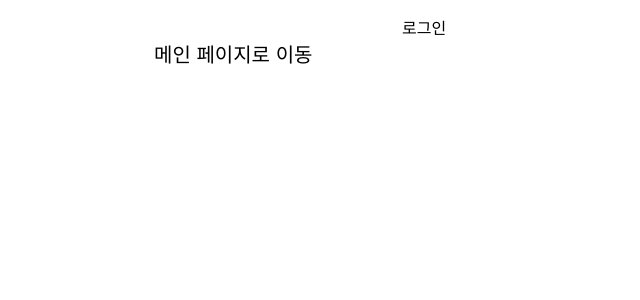
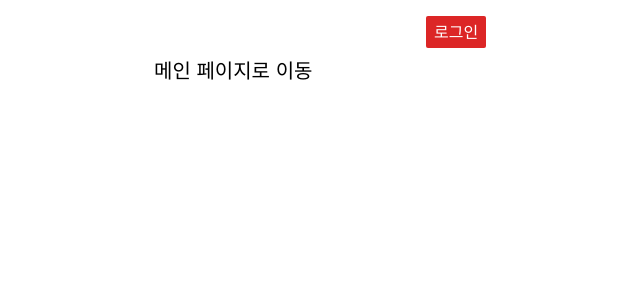
Before and after one commit to quavious/news-speech, a Next.js app: page / in a window 1280 px wide. Shown: the top 300 px of the page, without its empty margins (182-822 px from the left). Built offline with nearby package versions, Linux system fonts and the light colour scheme.

Commit message:
fix: index page style

```diff
--- a/pages/index.tsx
+++ b/pages/index.tsx
@@ -37,10 +37,16 @@ function Index() {
           name="password"
           value={input}
           onChange={(event) => setInput(event.target.value)}
+          className="px-2 py-1 mr-2"
         />
-        <button type="submit">로그인</button>
+        <button
+          type="submit"
+          className="px-2 py-1 bg-red-600 text-white rounded-sm"
+        >
+          로그인
+        </button>
       </form>
-      <h4 style={{ fontSize: 20 }}>
+      <h4 style={{ fontSize: 20 }} className="mt-2">
         <Link href={"/main"}>메인 페이지로 이동</Link>
       </h4>
     </div>
```
